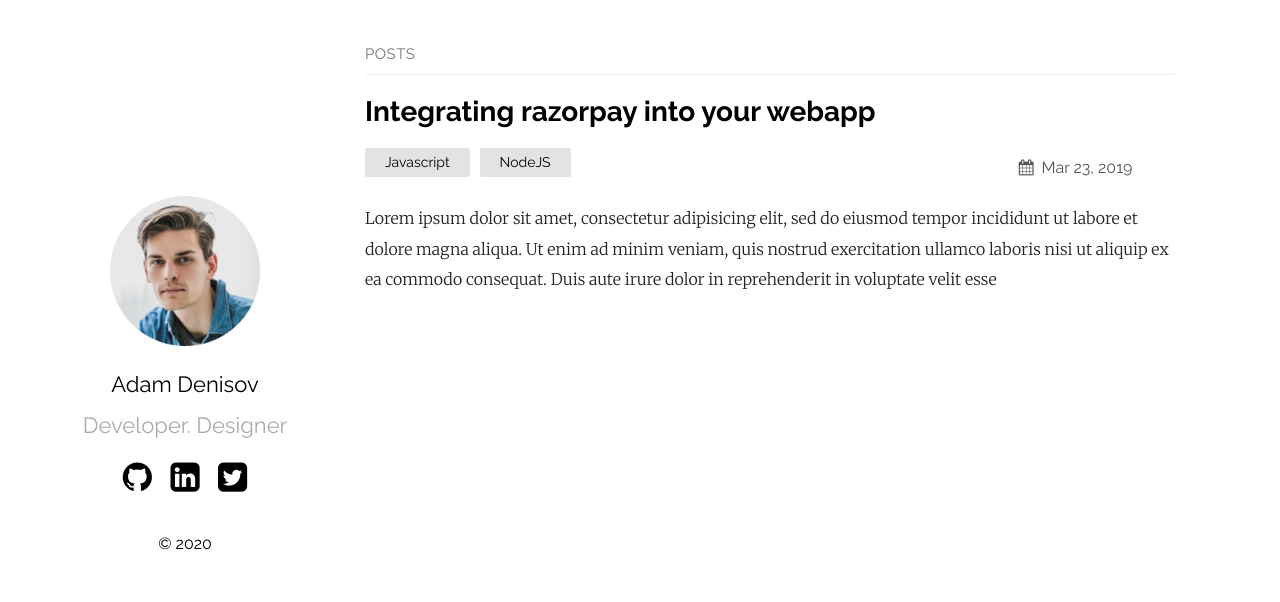
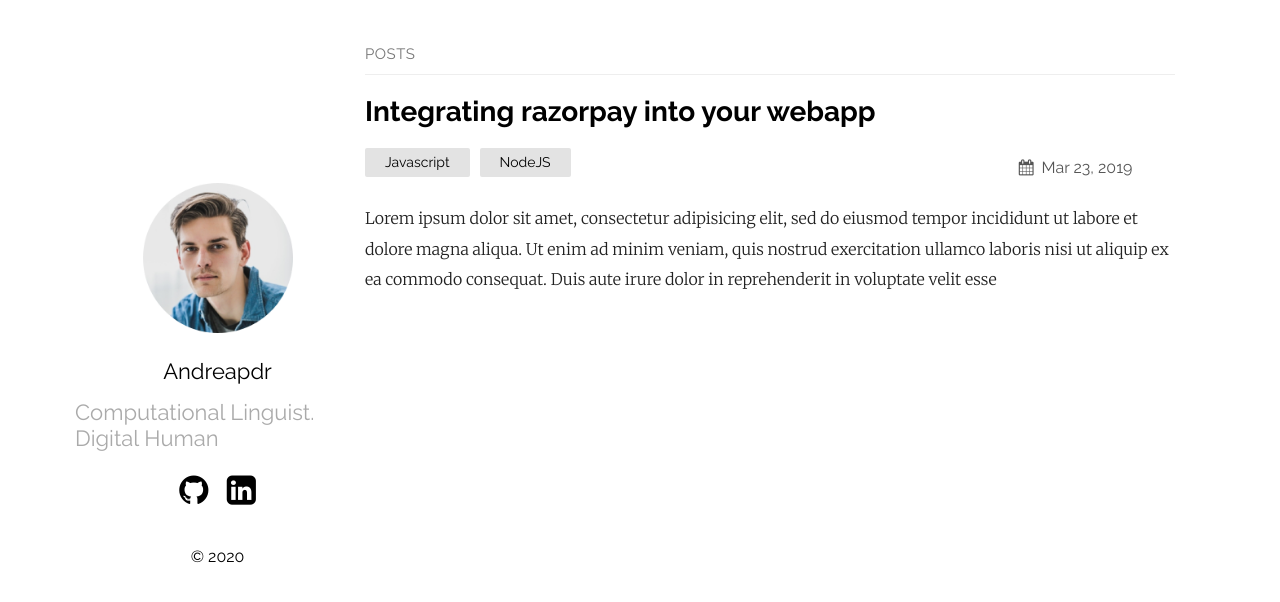
Before and after one commit to Andreapdr/Andreapdr.github.io, a Jekyll site: the page built from index.md, in a window 1280 px wide. Shown: the top 602 px of the page. Built offline with Jekyll 4.4.1, drawn with Linux system fonts in a browser that asks for light colours.

Commit message:
Setting up blog

```diff
--- a/_config.yml
+++ b/_config.yml
@@ -1,6 +1,6 @@
-title: Your awesome title
-author: GitHub User
-email: your-email@domain.com
+title: Andreapdr's quite blog
+author: Andreapdr
+email: andrea.pdr@hotmail.it
 description: > # this means to ignore newlines until "show_exerpts:"
   Write an awesome description for your new site here. You can edit this
   line in _config.yml. It will appear in your document head meta (for
@@ -12,16 +12,16 @@ show_excerpts: true # set to true to show excerpts on the homepage
 sass:
   sass_dir: _sass
 plainwhite:
-  name: Adam Denisov
-  tagline: Developer. Designer
+  name: Andreapdr
+  tagline: Computational Linguist. Digital Human
   date_format: "%b %-d, %Y"
   sitemap: true # set to true to generate sitemap.xml content
 
   # generate social links in footer
   social_links:
-    twitter: thelehhman
-    github:  thelehhman
-    linkedIn: in/thelehhman
+    #twitter: thelehhman
+    github:  andreapdr
+    linkedIn: in/andreapedrotti
     rss: rss
     # dribbble: jekyll
     # flickr:   jekyll
```
